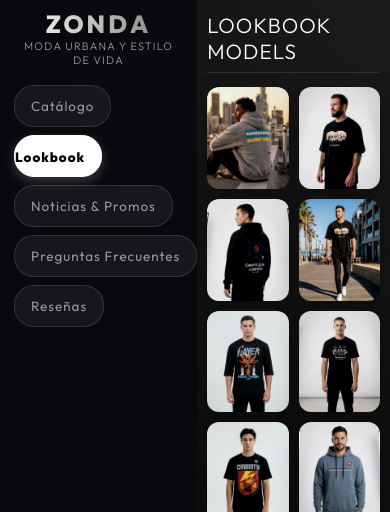
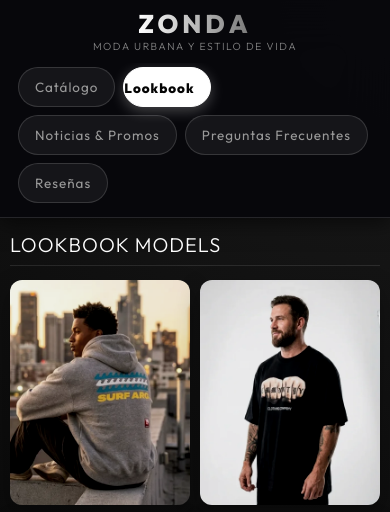
Before and after one commit to informaticasurr-maker/zonda-estilo, a website: page index.html in a window 390 px wide. Shown: the top 512 px of the page. Drawn offline with Linux system fonts and the light colour scheme; no server answers.

Commit message:
feat(mobile): rediseño automatico en celular con Zonda y logo arriba, pestañas una al lado de la otra y catálogo abajo

```diff
--- a/styles.css
+++ b/styles.css
@@ -512,47 +512,71 @@
         font-size: 14px;
     }
 
-    /* Estructura vertical optimizada: los menús quedan ARRIBA de las fotos y el catálogo tiene máximo espacio */
+    /* Rediseño automático móvil: contenedor en columna 100% fluido */
+    .app-container {
+        flex-direction: column;
+        width: 100%;
+        min-height: 100vh;
+    }
+
+    /* Cabecera superior fija: ZONDA y logo arriba de todo, menús justo abajo */
     .sidebar {
+        width: 100% !important;
+        height: auto !important;
         position: sticky;
         top: 0;
-        z-index: 100;
-        padding: 10px 14px 8px;
-        background: rgba(10, 10, 14, 0.95);
-        backdrop-filter: blur(20px);
-        -webkit-backdrop-filter: blur(20px);
-        border-bottom: 1px solid rgba(255, 255, 255, 0.1);
+        z-index: 1000;
+        padding: 10px 14px 6px;
+        background: rgba(8, 8, 12, 0.96);
+        backdrop-filter: blur(25px);
+        -webkit-backdrop-filter: blur(25px);
+        border-right: none;
+        border-bottom: 1px solid rgba(255, 255, 255, 0.12);
         display: flex;
         flex-direction: column;
-        gap: 6px;
-    }
-
+        align-items: center;
+        gap: 4px;
+        margin: 0;
+        box-shadow: 0 4px 20px rgba(0, 0, 0, 0.6);
+    }
+
+    /* ZONDA y su logotipo arriba de todo */
     .brand {
-        margin-bottom: 4px;
+        margin: 0 0 2px 0;
         text-align: center;
+        display: flex;
+        flex-direction: column;
+        align-items: center;
+        justify-content: center;
     }
     .brand h1 {
-        font-size: 1.55rem;
-        letter-spacing: 3px;
+        font-size: 1.6rem;
+        font-weight: 800;
+        letter-spacing: 4px;
         line-height: 1.1;
+        margin: 0;
     }
     .brand p {
-        font-size: 0.68rem;
-        letter-spacing: 1.2px;
+        font-size: 0.65rem;
+        letter-spacing: 1.5px;
         margin-top: 2px;
-    }
-
-    /* Barra de pestañas horizontal deslizable fija ARRIBA DE LAS FOTOS */
+        color: var(--text-secondary);
+        opacity: 0.85;
+    }
+
+    /* Menús de cada pestaña: justo abajo, uno al lado del otro */
     .interactive-menu {
+        width: 100%;
         position: static;
+        display: flex;
         flex-direction: row;
         justify-content: flex-start;
         align-items: center;
         overflow-x: auto;
         white-space: nowrap;
         gap: 8px;
-        margin: 4px -14px 2px -14px;
-        padding: 4px 14px 6px 14px;
+        margin: 4px 0 2px 0;
+        padding: 4px 4px 6px 4px;
         border-bottom: none;
         -webkit-overflow-scrolling: touch;
         scrollbar-width: none;
@@ -561,19 +585,19 @@
         display: none;
     }
     .tab-btn {
-        min-height: 42px;
+        min-height: 40px;
         display: inline-flex;
         align-items: center;
         justify-content: center;
         padding: 6px 16px;
         border-radius: 20px;
         background: rgba(255, 255, 255, 0.06);
-        border: 1px solid rgba(255, 255, 255, 0.12);
+        border: 1px solid rgba(255, 255, 255, 0.14);
         font-size: 0.84rem;
         color: var(--text-secondary);
         white-space: nowrap;
         flex-shrink: 0;
-        transition: all 0.25s ease;
+        transition: all 0.25s cubic-bezier(0.4, 0, 0.2, 1);
     }
     .tab-btn.active {
         background: #ffffff;
@@ -582,25 +606,26 @@
         border-bottom: 1px solid #ffffff;
         font-weight: 700;
         transform: none;
-        box-shadow: 0 4px 12px rgba(255, 255, 255, 0.2);
-    }
-
-    /* El video reel se oculta del encabezado sticky en móvil para dar 100% visibilidad al catálogo de fotos */
+        box-shadow: 0 4px 14px rgba(255, 255, 255, 0.25);
+    }
+
+    /* Ocultar elementos secundarios del sidebar en móvil */
     .sidebar-video-reel {
         display: none !important;
     }
-
-    /* Los botones de contacto se integran de forma muy compacta en la barra superior */
     .contact-area {
-        display: none; /* En móvil se accede por la ficha/modal de compra y WhatsApp directo */
-    }
-
-    /* Contenido principal móvil: arranca inmediatamente pegado a los menús */
+        display: none !important;
+    }
+
+    /* Abajo el catálogo con las fotos o según la pestaña seleccionada */
     .main-content {
-        padding: 12px 10px;
+        margin-left: 0 !important;
+        width: 100% !important;
+        padding: 14px 10px 100px 10px !important;
+        min-height: calc(100vh - 120px);
     }
     .section-title {
-        font-size: 1.3rem;
+        font-size: 1.25rem;
         letter-spacing: 1px;
         margin-bottom: 14px;
         padding-bottom: 8px;
```
